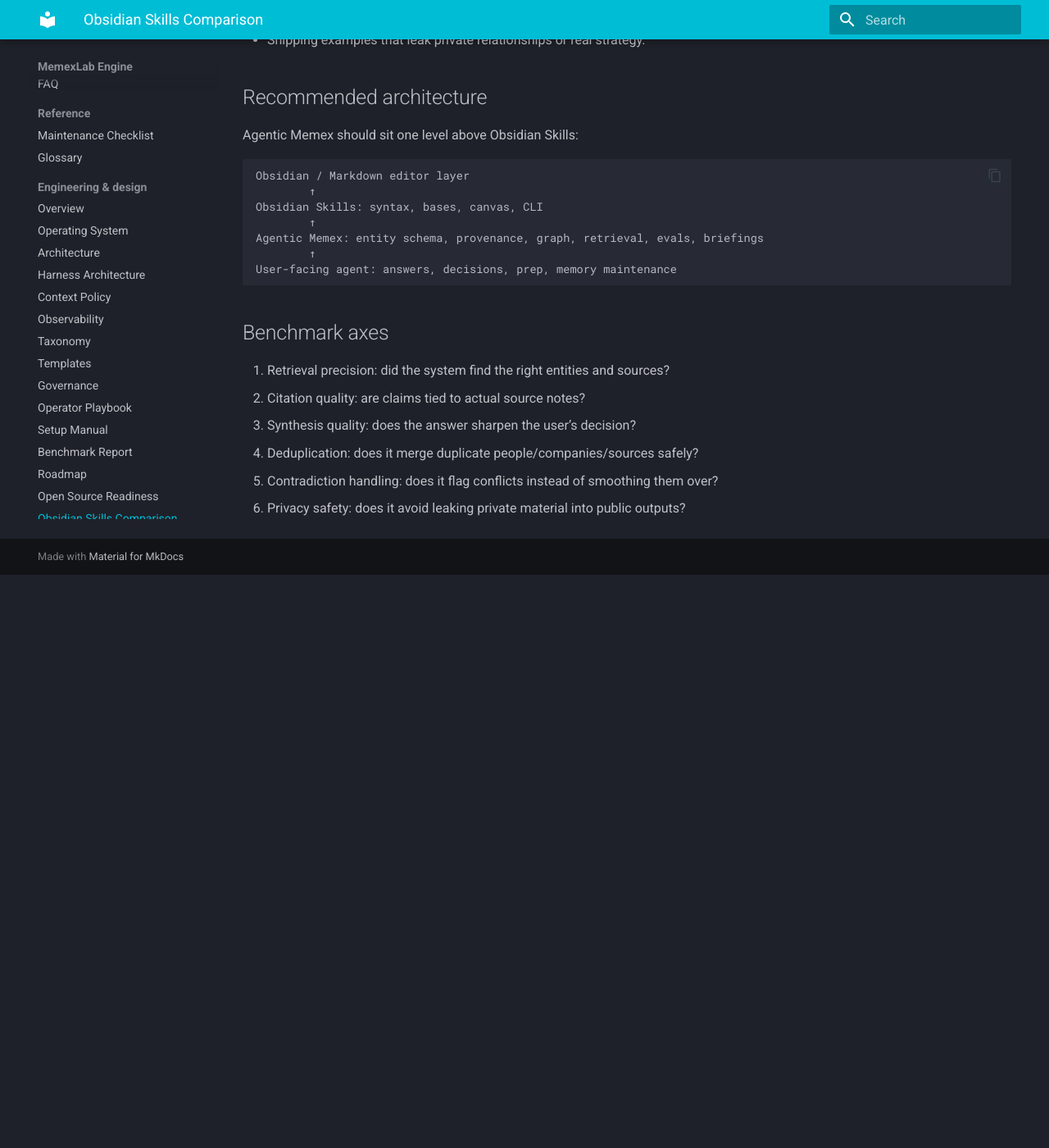
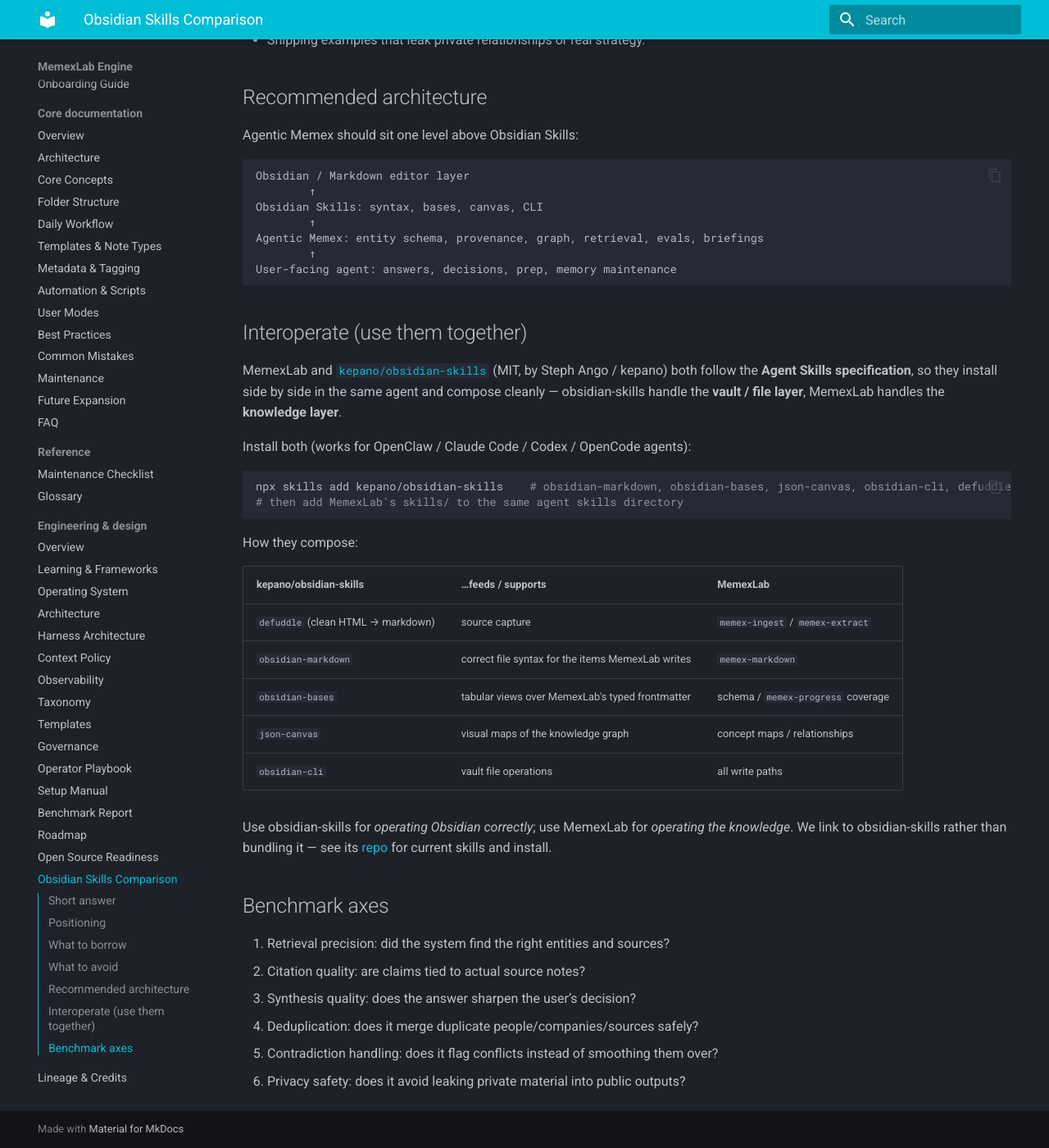
Before and after one commit to btekmen/memexlab-engine, an MkDocs documentation site: the page built from docs/engineering/obsidian-skills-comparison.md, in a window 1280 px wide and 1400 px high, scrolled down 1160 px. Shown: the whole window at 82% size. Built offline with MkDocs 1.6.1 and Material for MkDocs 9.7.7, drawn with Linux system fonts in a browser that asks for light colours; before the commit the page ends 1861 px from its top, so only the background shows below that.

Commit message:
Propagate learning/frameworks capabilities + obsidian-skills interop
Bring the reviewed private-engine work to the public repo: memex-extract /
memex-frameworks / memex-progress skills, the frameworks/ mental-model
library, the Learning & Frameworks spec, and kepano/obsidian-skills interop
docs. Adds the new docs-site pages (nav + indexes).

Co-Authored-By: Claude Opus 4.8 <noreply@anthropic.com>

````diff
--- a/docs/engineering/obsidian-skills-comparison.md
+++ b/docs/engineering/obsidian-skills-comparison.md
@@ -45,6 +45,34 @@ Agentic Memex: entity schema, provenance, graph, retrieval, evals, briefings
 User-facing agent: answers, decisions, prep, memory maintenance
 ```
 
+## Interoperate (use them together)
+
+MemexLab and [`kepano/obsidian-skills`](https://github.com/kepano/obsidian-skills) (MIT, by
+Steph Ango / kepano) both follow the **Agent Skills specification**, so they install side by
+side in the same agent and compose cleanly — obsidian-skills handle the **vault / file layer**,
+MemexLab handles the **knowledge layer**.
+
+Install both (works for OpenClaw / Claude Code / Codex / OpenCode agents):
+
+```bash
+npx skills add kepano/obsidian-skills    # obsidian-markdown, obsidian-bases, json-canvas, obsidian-cli, defuddle
+# then add MemexLab's skills/ to the same agent skills directory
+```
+
+How they compose:
+
+| kepano/obsidian-skills | …feeds / supports | MemexLab |
+| --- | --- | --- |
+| `defuddle` (clean HTML → markdown) | source capture | `memex-ingest` / `memex-extract` |
+| `obsidian-markdown` | correct file syntax for the items MemexLab writes | `memex-markdown` |
+| `obsidian-bases` | tabular views over MemexLab's typed frontmatter | schema / `memex-progress` coverage |
+| `json-canvas` | visual maps of the knowledge graph | concept maps / relationships |
+| `obsidian-cli` | vault file operations | all write paths |
+
+Use obsidian-skills for *operating Obsidian correctly*; use MemexLab for *operating the
+knowledge*. We link to obsidian-skills rather than bundling it — see its
+[repo](https://github.com/kepano/obsidian-skills) for current skills and install.
+
 ## Benchmark axes
 
 1. Retrieval precision: did the system find the right entities and sources?
--- a/mkdocs.yml
+++ b/mkdocs.yml
@@ -38,6 +38,7 @@ nav:
       - Glossary: glossary.md
   - Engineering & design:
       - Overview: engineering/README.md
+      - Learning & Frameworks: engineering/learning-and-frameworks.md
       - Operating System: engineering/operating-system.md
       - Architecture: engineering/architecture.md
       - Harness Architecture: engineering/harness-architecture.md
````
Also changed, not shown: README.md (+7 -1 lines), docs/engineering/README.md (+4 -0 lines), docs/engineering/learning-and-frameworks.md (added, +87 -0 lines), frameworks/README.md (added, +35 -0 lines), frameworks/base-rates.md (added, +9 -0 lines), frameworks/first-principles.md (added, +9 -0 lines), frameworks/incentives.md (added, +9 -0 lines), frameworks/inversion.md (added, +9 -0 lines), frameworks/second-order-effects.md (added, +9 -0 lines), skills/memex-extract/SKILL.md (added, +24 -0 lines), skills/memex-frameworks/SKILL.md (added, +20 -0 lines), skills/memex-progress/SKILL.md (added, +21 -0 lines).
